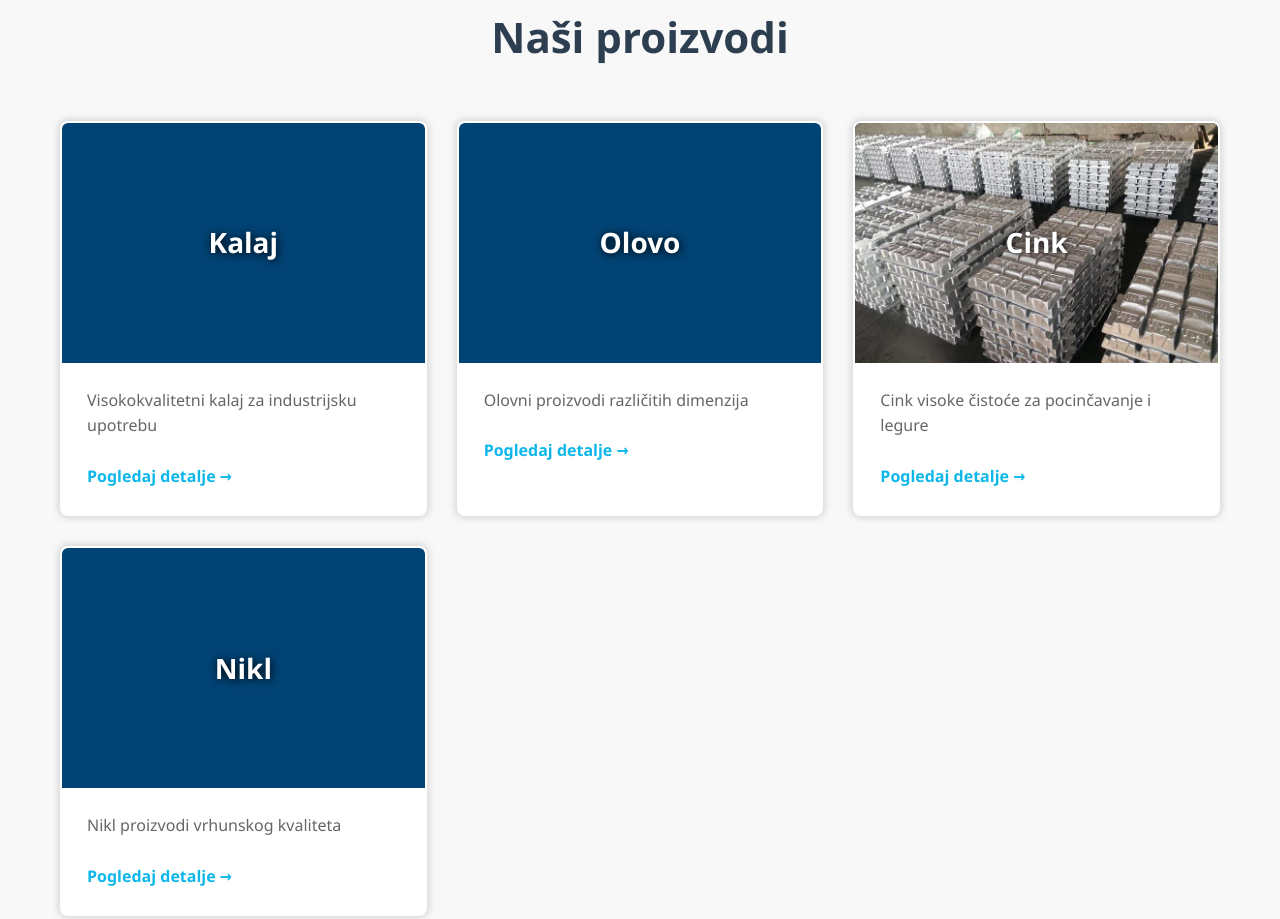
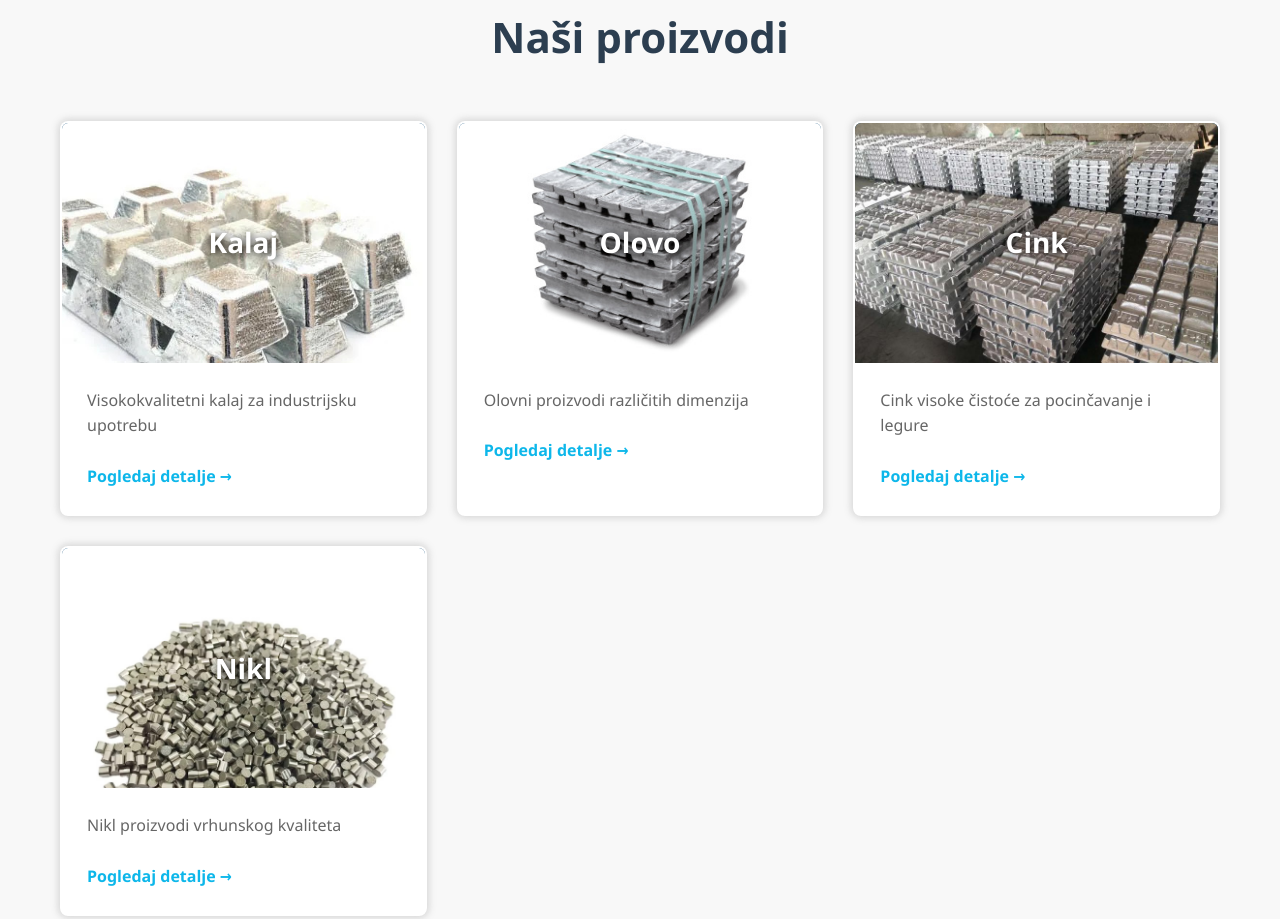
Before and after one commit to termometal03/termometal03.github.io, a plain HTML site: page index.html in a window 1280 px wide. Shown: the part 977-1896 px from the top of the page. Drawn offline with Linux system fonts and the light colour scheme.

Commit message:
Update index.html

```diff
--- a/index.html
+++ b/index.html
@@ -71,10 +71,10 @@
         <section class="products-section">
             <h2>Naši proizvodi</h2>
             <div class="products-grid">
-                <a href="/metali/kalaj.html" class="product-card-link"><div class="product-card"><div class="product-header"><h3>Kalaj</h3></div><div class="product-info"><p>Visokokvalitetni kalaj za industrijsku upotrebu</p><span class="view-details">Pogledaj detalje →</span></div></div></a>
-                <a href="/metali/olovo.html" class="product-card-link"><div class="product-card"><div class="product-header"><h3>Olovo</h3></div><div class="product-info"><p>Olovni proizvodi različitih dimenzija</p><span class="view-details">Pogledaj detalje →</span></div></div></a>
+                <a href="/metali/kalaj.html" class="product-card-link"><div class="product-card"><div class="product-header"  style='background-image: url(https://github.com/termometal03/termometal03.github.io/blob/main/slike/2026/metali/kalaj.jpg?raw=true);'><h3>Kalaj</h3></div><div class="product-info"><p>Visokokvalitetni kalaj za industrijsku upotrebu</p><span class="view-details">Pogledaj detalje →</span></div></div></a>
+                <a href="/metali/olovo.html" class="product-card-link"><div class="product-card"><div class="product-header"  style='background-image: url(https://github.com/termometal03/termometal03.github.io/blob/main/slike/2026/metali/olovo.jpg?raw=true);'><h3>Olovo</h3></div><div class="product-info"><p>Olovni proizvodi različitih dimenzija</p><span class="view-details">Pogledaj detalje →</span></div></div></a>
                 <a href="/metali/cink.html" class="product-card-link"><div class="product-card"><div class="product-header" style='background-image: url(https://github.com/termometal03/termometal03.github.io/blob/main/slike/2026/metali/cink.jpeg?raw=true);'><h3>Cink</h3></div><div class="product-info"><p>Cink visoke čistoće za pocinčavanje i legure</p><span class="view-details">Pogledaj detalje →</span></div></div></a>
-                <a href="/metali/nikl.html" class="product-card-link"><div class="product-card"><div class="product-header"><h3>Nikl</h3></div><div class="product-info"><p>Nikl proizvodi vrhunskog kvaliteta</p><span class="view-details">Pogledaj detalje →</span></div></div></a>
+                <a href="/metali/nikl.html" class="product-card-link"><div class="product-card"><div class="product-header"  style='background-image: url(https://github.com/termometal03/termometal03.github.io/blob/main/slike/2026/metali/nikl_granule.jpg?raw=true);'><h3>Nikl</h3></div><div class="product-info"><p>Nikl proizvodi vrhunskog kvaliteta</p><span class="view-details">Pogledaj detalje →</span></div></div></a>
             </div>
         </section>
         <div class="info-section">
```
